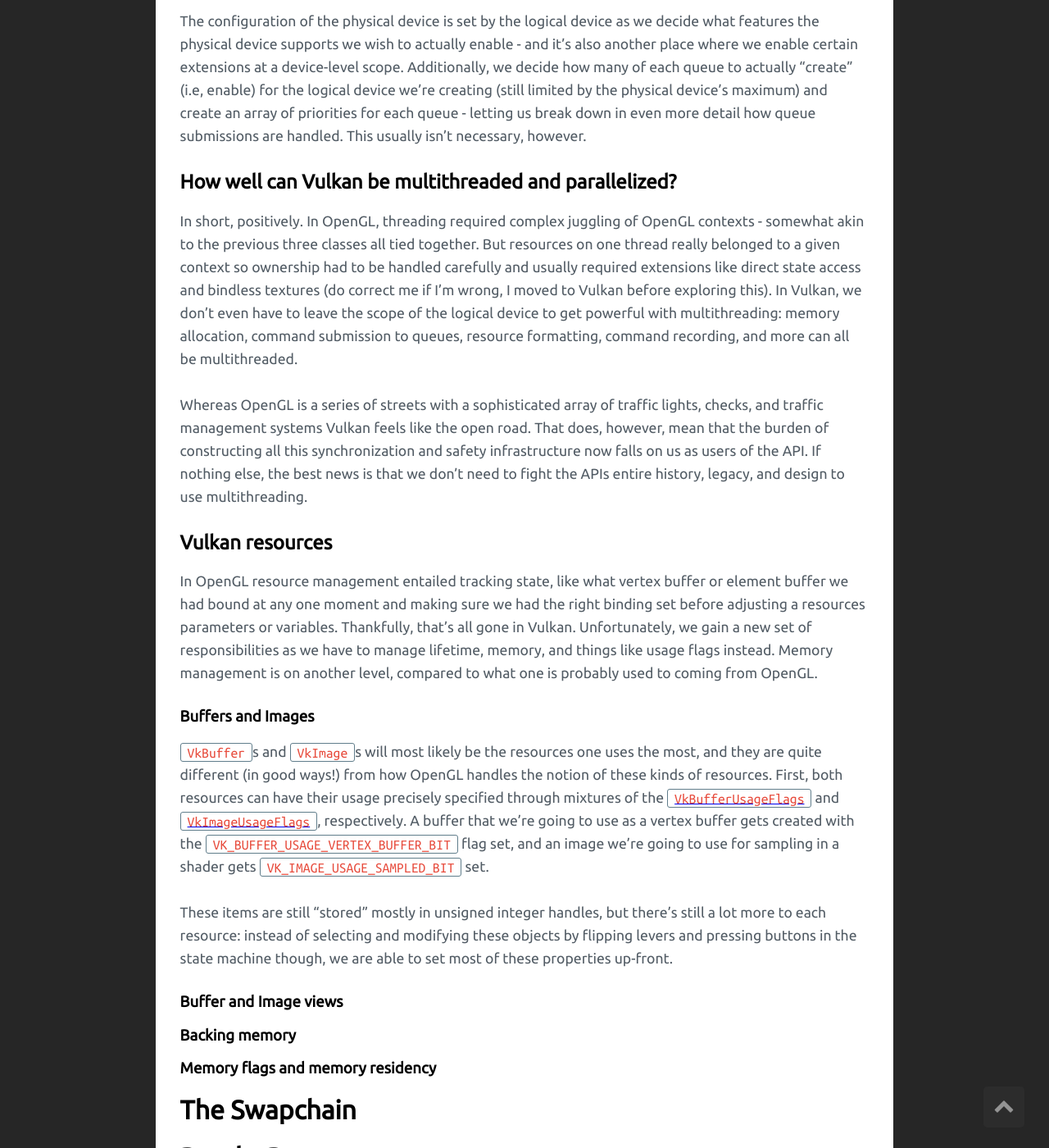
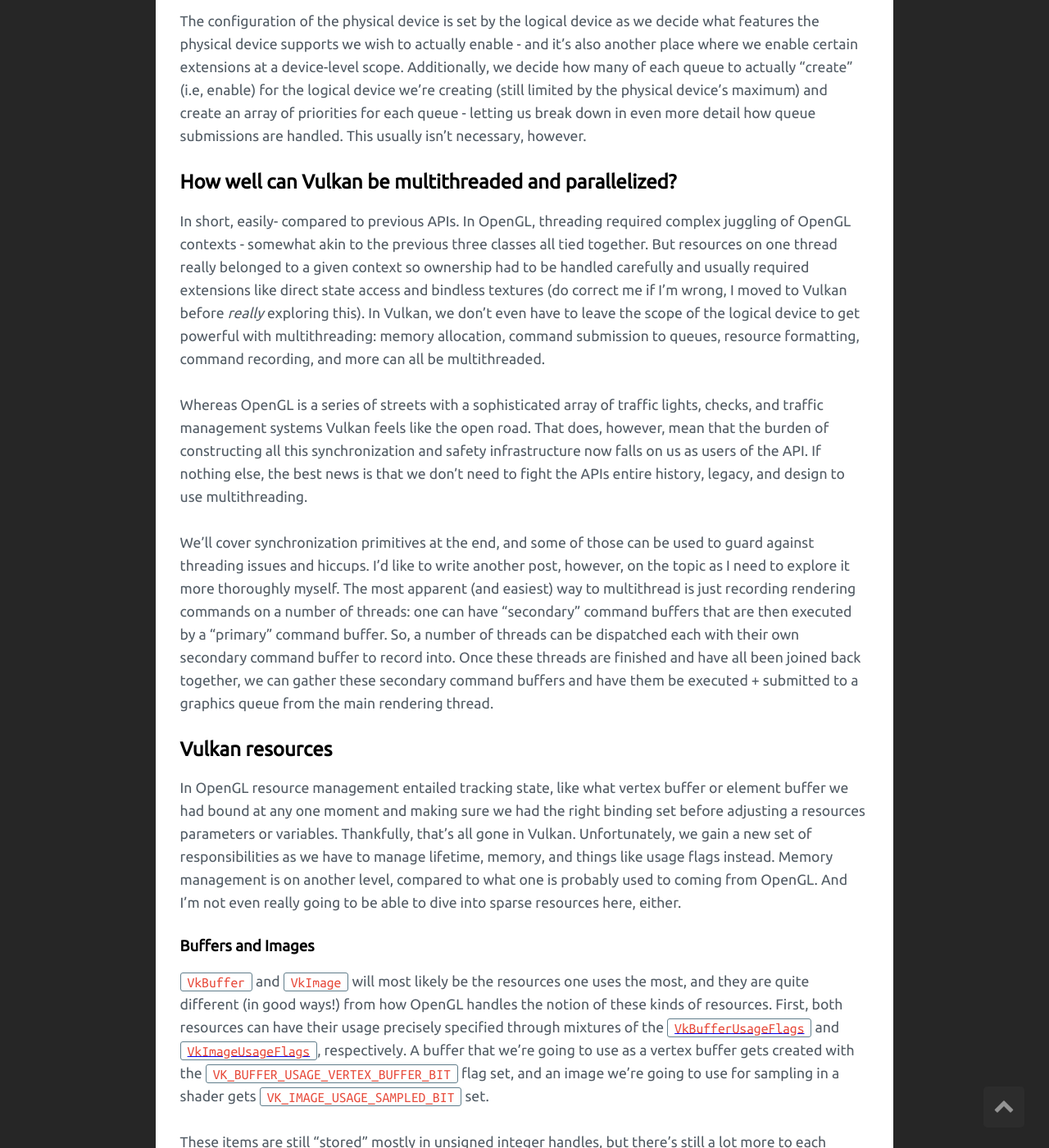
Before and after one commit to fuchstraumer/fuchstraumer.github.io, a Jekyll site: the page built from _posts/2018-6-1-Intro-To-Vulkan.md, in a window 1280 px wide and 1400 px high, scrolled down 6278 px. Shown: the whole window at 82% size. Built offline with Jekyll 4.4.1, drawn with Linux system fonts in a browser that asks for light colours; comment, search, counter and statistics services are not loaded; some of the changed text lies outside the part shown.

Commit message:
Inching ahead on my Intro to Vulkan article.

```diff
--- a/_posts/2018-6-1-Intro-To-Vulkan.md
+++ b/_posts/2018-6-1-Intro-To-Vulkan.md
@@ -165,26 +165,32 @@
 
 ## How well can Vulkan be multithreaded and parallelized?
 
-In short, positively. In OpenGL, threading required complex juggling of OpenGL contexts - somewhat akin to the previous three classes all tied together. But
-resources on one thread really belonged to a given context so ownership had to be handled carefully and usually required extensions like direct state access
-and bindless textures (do correct me if I'm wrong, I moved to Vulkan before exploring this). In Vulkan, we don't even have to leave the scope of the logical
-device to get powerful with multithreading: memory allocation, command submission to queues, resource formatting, command recording, and more can all be
-multithreaded.
+In short, easily- compared to previous APIs. In OpenGL, threading required complex juggling of OpenGL contexts - somewhat akin to the previous three classes
+all tied together. But resources on one thread really belonged to a given context so ownership had to be handled carefully and usually required extensions
+like direct state access and bindless textures (do correct me if I'm wrong, I moved to Vulkan before *really* exploring this). In Vulkan, we don't even have
+to leave the scope of the logical device to get powerful with multithreading: memory allocation, command submission to queues, resource formatting, command
+recording, and more can all be multithreaded.
 
 Whereas OpenGL is a series of streets with a sophisticated array of traffic lights, checks, and traffic management systems Vulkan feels like the open road.
 That does, however, mean that the burden of constructing all this synchronization and safety infrastructure now falls on us as users of the API. If nothing
 else, the best news is that we don't need to fight the APIs entire history, legacy, and design to use multithreading.
+
+We'll cover synchronization primitives at the end, and some of those can be used to guard against threading issues and hiccups. I'd like to write another post,
+however, on the topic as I need to explore it more thoroughly myself. The most apparent (and easiest) way to multithread is just recording rendering commands
+on a number of threads: one can have "secondary" command buffers that are then executed by a "primary" command buffer. So, a number of threads can be
+dispatched each with their own secondary command buffer to record into. Once these threads are finished and have all been joined back together, we can gather
+these secondary command buffers and have them be executed + submitted to a graphics queue from the main rendering thread.
 
 ## Vulkan resources
 
 In OpenGL resource management entailed tracking state, like what vertex buffer or element buffer we had bound at any one moment and making sure we had the
 right binding set before adjusting a resources parameters or variables. Thankfully, that's all gone in Vulkan. Unfortunately, we gain a new set of
 responsibilities as we have to manage lifetime, memory, and things like usage flags instead. Memory management is on another level, compared to what one
-is probably used to coming from OpenGL.
+is probably used to coming from OpenGL. And I'm not even really going to be able to dive into sparse resources here, either.
 
 ### Buffers and Images
 
-`VkBuffer`s and `VkImage`s will most likely be the resources one uses the most, and they are quite different (in good ways!) from how OpenGL handles the
+`VkBuffer` and `VkImage` will most likely be the resources one uses the most, and they are quite different (in good ways!) from how OpenGL handles the
 notion of these kinds of resources. First, both resources can have their usage precisely specified through mixtures of the [`VkBufferUsageFlags`](https://www.khronos.org/registry/vulkan/specs/1.1-extensions/man/html/VkBufferUsageFlagBits.html)  and [`VkImageUsageFlags`](https://www.khronos.org/registry/vulkan/specs/1.1-extensions/man/html/VkImageUsageFlagBits.html), respectively. A buffer that we're going to use as a vertex
 buffer gets created with the `VK_BUFFER_USAGE_VERTEX_BUFFER_BIT` flag set, and an image we're going to use for sampling in a shader gets
 `VK_IMAGE_USAGE_SAMPLED_BIT` set.
@@ -192,16 +198,110 @@
 These items are still "stored" mostly in unsigned integer handles, but there's still a lot more to each resource: instead of selecting and modifying
 these objects by flipping levers and pressing buttons in the state machine though, we are able to set most of these properties up-front.
 
+#### VkBuffer
+
+Buffers are the simplest type of Vulkan resource we can create, which is reflected in the complexity of their particular `createInfo` structure. They are
+used to store linear or unstructured data, and don't really have a set format (though they can be viewed as a particular format - more on that later). This
+is what you will load data into for use in shaders, usually: be it vertex, index, uniform, or mutable compute datasets (or just empty buffers to output compute
+results into).
+
+#### VkImage
+
+Images are considerably more complex: they require a lot more information to be passed into Vulkan upon creation, and so we'll take the time to break this down
+and explain a bit about some of the fields in their `createInfo` structure:
+
+{% highlight cpp %}
+typedef struct VkImageCreateInfo {
+    VkStructureType sType;
+    const void* pNext;
+    VkImageCreateFlags flags;
+    VkImageType imageType;
+    VkFormat format;
+    VkExtent3D extent;
+    uint32_t mipLevels;
+    uint32_t arrayLayers;
+    VkSampleCountFlagBits samples;
+    VkImageTiling tiling;
+    VkImageUsageFlags usage;
+    VkSharingMode sharingMode;
+    uint32_t queueFamilyIndexCount;
+    const uint32_t* pQueueFamilyIndices;
+    VkImageLayout initialLayout;
+};
+{% endhighlight %}
+
 ### Buffer and Image views
 
-### Backing memory
+While a `VkBuffer` or `VkImage` handle represents the more "raw" object itself, and is usually tied to some sort of backing memory as well, `VkBufferView` and
+`VkImageView` objects are used
 
-### Memory flags and memory residency
+### Samplers
 
-# The Swapchain
+### Shader Modules
 
-# RenderPasses
+## Device Memory
 
-# GraphicsPipelines
+### Memory residency and types
 
-# SPIR-V shaders
+### Allocating and Binding memory
+
+Allocating and using memory in Vulkan has two distinct steps: the creation step, wherein we request a new chunk of memory from the GPU and "attach" it
+(so-to-speak) to a new `VkDeviceMemory` handle, and the binding step in which we tie together a resource (`VkBuffer`/`VkImage`) to a region of memory.
+
+### Best Practices (briefly)
+
+## Using Resources - Descriptors
+
+In order to use Vulkan resources in shaders, we must attach them to "descriptors". This ends up acting like a more static version of OpenGL's getting/setting
+of uniform locations and variables, and it's probably one of the hardest concepts to grasp and begin working with as a new user of the Vulkan API.
+
+### DescriptorSets
+
+### DescriptorSetLayouts
+
+### DescriptorPools
+
+## Pipelines
+
+### Graphics Pipeline Creation
+
+### Pipeline Cache Objects
+
+A `VkPipelineCache` can be passed to the creation function for pipelines, and will be used to accelerate pipeline creation when possible. This is
+*especially* important on Mac OSX w/ MoltenVK: the pipeline creation step usually involves some kind of code generation and shader compiliation, but
+when using MoltenVK its when the SPIR-V binary blobs attached to a pipeline are converted to Metal shader code. This generated shader code is then
+stored/attached to the pipeline cache object, and can be used again when generating similar pipelines.
+
+One can take the mechanism further, caching results of pipeline creation across application executions by [saving the pipeline data to file](https://github.com/fuchstraumer/VulpesRender/blob/master/src/resource/PipelineCache.cpp#L128). Then, one
+can later load this pipeline cache data back from the stored file data - passing through a verification step ([example](https://github.com/fuchstraumer/VulpesRender/blob/master/src/resource/PipelineCache.cpp#L60)) to verify the pipeline cache is valid according to a few
+important qualifiers - and the pre-existing data can be used as a base to build from or mutate from. You'll need some kind of UUID for this: I personally
+just pass a `size_t` "hash" code to the constructor. Currently I generate this UUID by hashing the `typeid` of whatever object is generating the pipeline
+object, but this is a dated idea based on my previous thoughts on renderer design. Ultimately, the UUID can be generated however the user desires.
+
+If you check my personal implementation of a pipeline cache object, you'll see the simplest way implement this behavior in C++: have the destructor of the
+object automatically dump the pipeline cache contents to a file, and have the constructor search for pre-existing file to initialize the cache with. One can
+also merge multiple caches together into one new `VkPipelineCache` handle, which can be especially useful if one is threading the generation of
+multiple subtly varying pipeline objects.
+
+## The Swapchain
+
+One of the other entirely new responsibilities required of the application writer when using Vulkan is swapchain management - a responsibility that is usually
+not a consideration at all with other graphics APIs.
+
+### Creation and Management
+
+#### Further reading
+
+### Presentation Surfaces
+
+### Framebuffers
+
+## RenderPasses
+
+### Subpasses
+
+## Queries
+
+## Synchronization
+
+There are three
```
